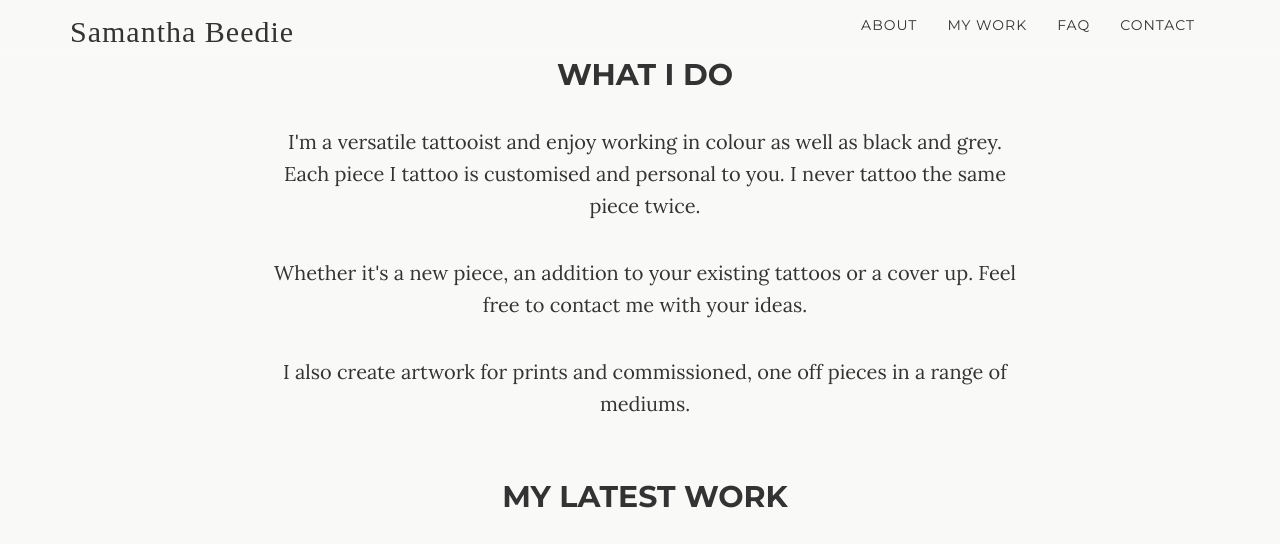
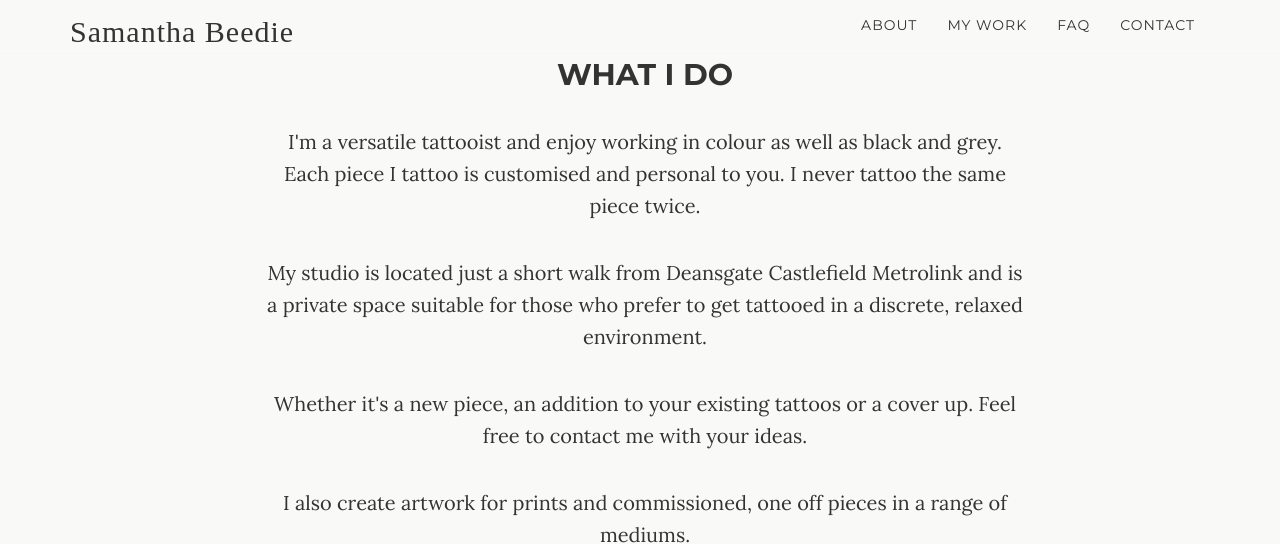
Before and after one commit to samanthabeedie/samanthabeedie.github.io, a Jekyll site: the page built from index.html, in a window 1280 px wide and 900 px high, scrolled down 862 px, cut to the strip 0-544 px from the top of the window. Built offline with Jekyll 4.4.1, drawn with Linux system fonts in a browser that asks for light colours; some web fonts are replaced.

Commit message:
Update about

```diff
--- a/_includes/about.html
+++ b/_includes/about.html
@@ -4,6 +4,7 @@
             <div class="col-lg-8 col-lg-offset-2">
                 <h2>What I Do</h2>
                 <p>I'm a versatile tattooist and enjoy working in colour as well as black and grey. Each piece I tattoo is customised and personal to you. I never tattoo the same piece twice.</p>
+                <p>My studio is located just a short walk from Deansgate Castlefield Metrolink and is a private space suitable for those who prefer to get tattooed in a discrete, relaxed environment.</p>
                 <p>Whether it's a new piece, an addition to your existing tattoos or a cover up. Feel free to contact me with your ideas.</p>
                 <p>I also create artwork for prints and commissioned, one off pieces in a range of mediums.</p>
             </div>
```
